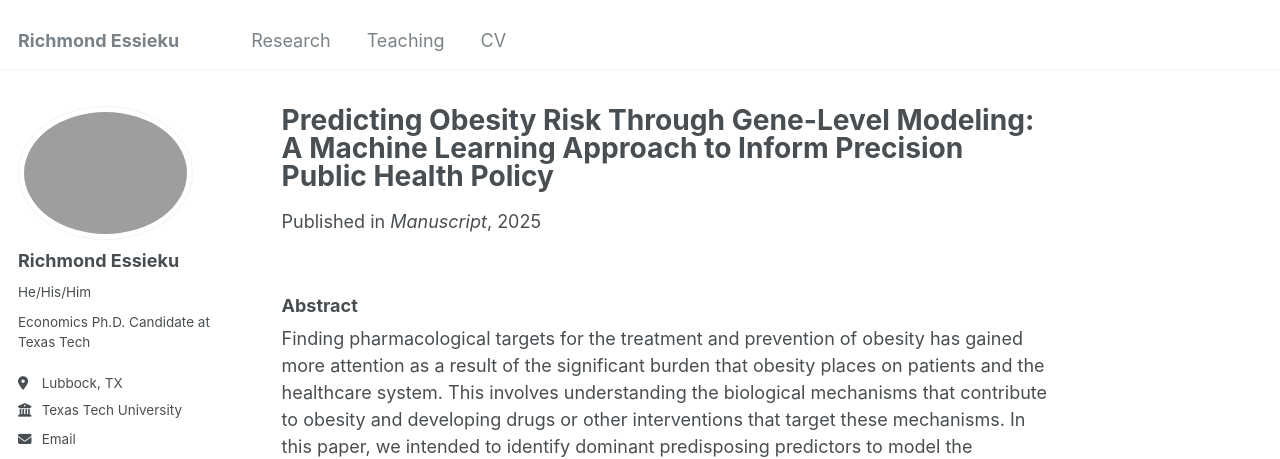
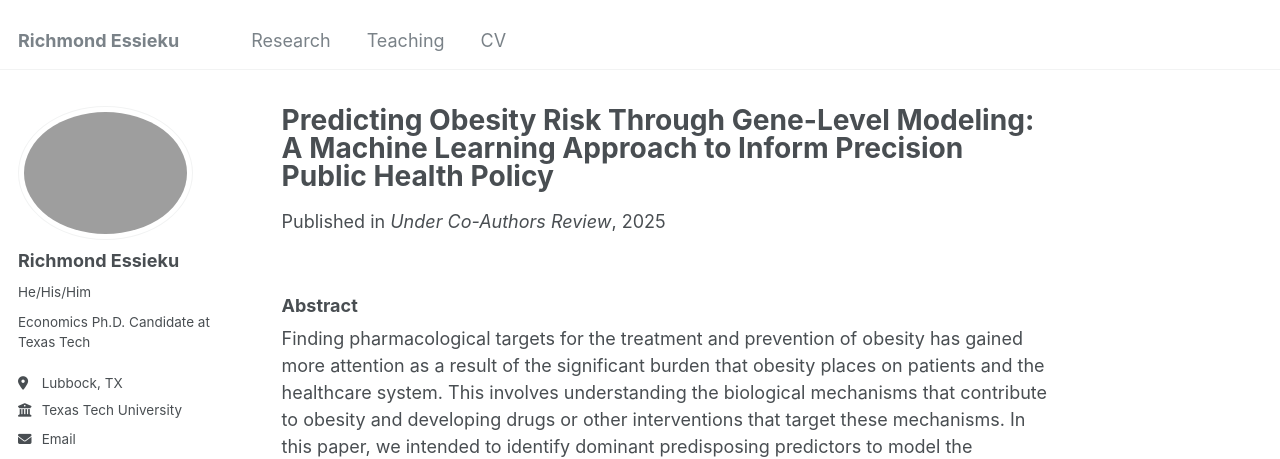
Before and after one commit to essieku/essieku.github.io, a Jekyll site: the page built from _publications/Others2.md, in a window 1280 px wide and 900 px high. Shown: the top 459 px of the window. Built offline with Jekyll 4.4.1, drawn with Linux system fonts in a browser that asks for light colours; some web fonts are replaced.

Commit message:
Update Others2.md

```diff
--- a/_publications/Others2.md
+++ b/_publications/Others2.md
@@ -5,7 +5,7 @@ category: working-paper
 permalink: /publication/gene-obesity-ml
 excerpt: 'Can gene-level signals help us get ahead of the obesity epidemic? Leveraging DNA methylation and HPA-axis–focused feature discovery (SAM + RFE-SVM), this study builds a multilayer perceptron machine learning model that predicts individual obesity risk with strong out-of-sample performance (≈83% accuracy, 90% recall, 75% AUC). The results show how gene-based risk stratification can sharpen prevention, target resources, and inform cost-effective, precision public health policy. <br><br><strong>Authors:</strong> Richmond Essieku<br><strong>Status:</strong> Working Paper'
 date: 2025-07-20
-venue: 'Manuscript'
+venue: 'Under Co-Authors Review'
 authors: 'Richmond Essieku'
 status: 'Working Paper'
 
```
